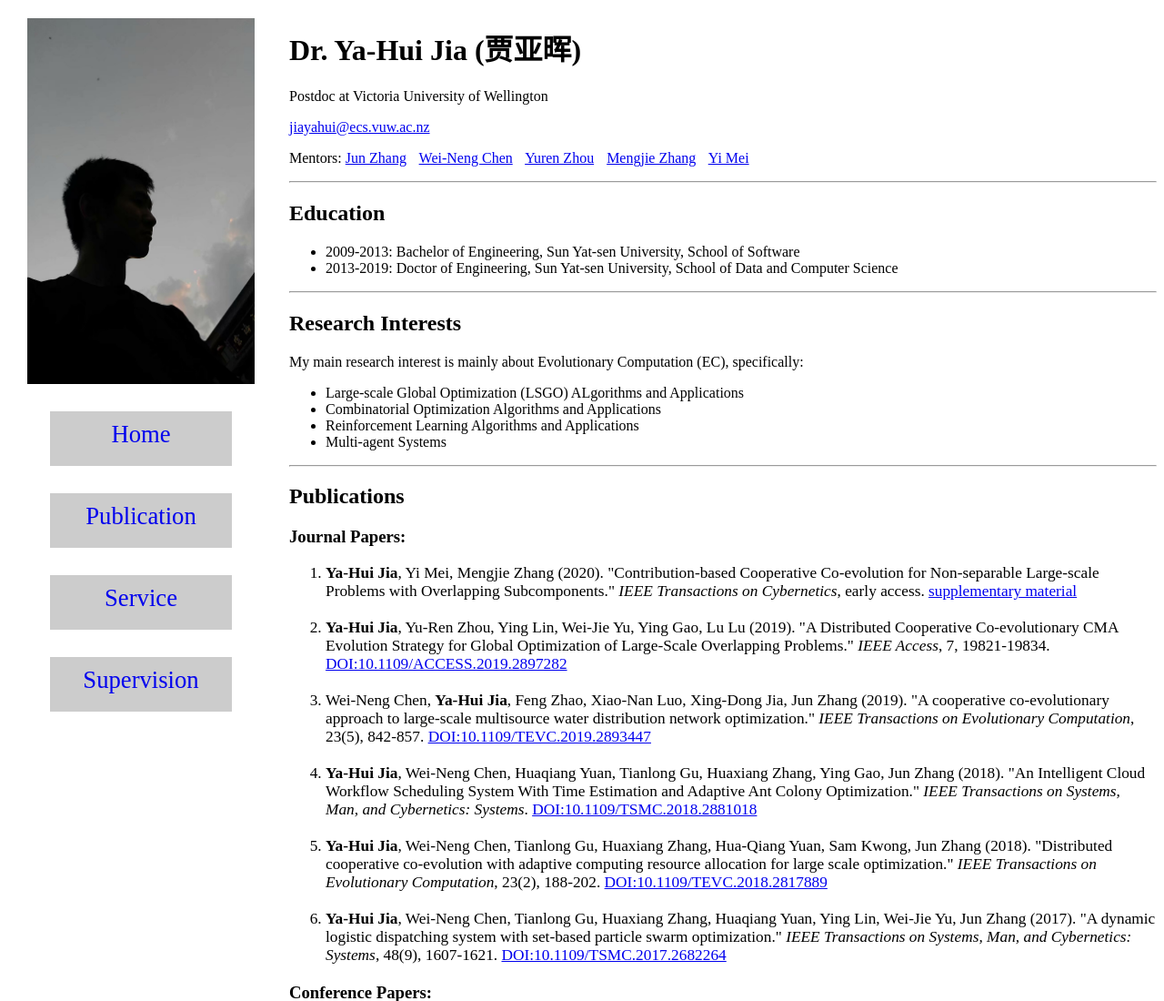
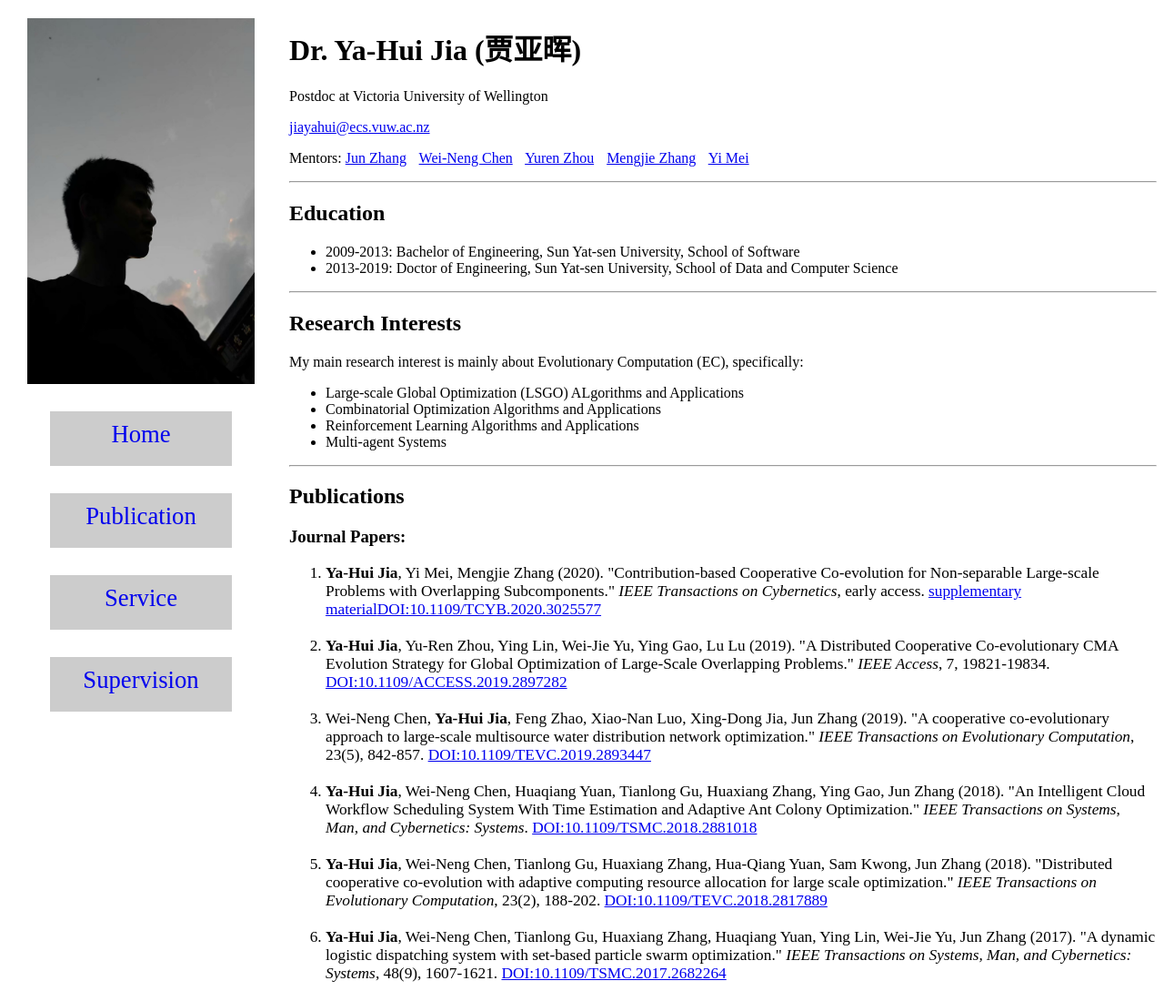
Before and after one commit to KingQino/Kingqino.github.io, a plain HTML site: page index.html in a window 1280 px wide. Shown: the top 1100 px of the page at 91% size. Drawn offline with Linux system fonts and the light colour scheme.

Commit message:
Update index.html

```diff
--- a/index.html
+++ b/index.html
@@ -56,7 +56,7 @@
 	<h2>Publications</h2>
 	<h3>Journal Papers:</h3>
 	<ol>
-		<li class="paper"><b>Ya-Hui Jia</b>, Yi Mei, Mengjie Zhang (2020). "Contribution-based Cooperative Co-evolution for Non-separable Large-scale Problems with Overlapping Subcomponents." <em>IEEE Transactions on Cybernetics</em>, early access. <a href="./paper/CYB-E-2020-03-0533.R2_supplementary material.pdf">supplementary material</a></li>
+		<li class="paper"><b>Ya-Hui Jia</b>, Yi Mei, Mengjie Zhang (2020). "Contribution-based Cooperative Co-evolution for Non-separable Large-scale Problems with Overlapping Subcomponents." <em>IEEE Transactions on Cybernetics</em>, early access. <a href="./paper/CYB-E-2020-03-0533.R2_supplementary material.pdf">supplementary material</a><a href="https://doi.org/10.1109/TCYB.2020.3025577">DOI:10.1109/TCYB.2020.3025577</a></li>
 		<li class="paper"><b>Ya-Hui Jia</b>, Yu-Ren Zhou, Ying Lin, Wei-Jie Yu, Ying Gao, Lu Lu (2019). "A Distributed Cooperative Co-evolutionary CMA Evolution Strategy for Global Optimization of Large-Scale Overlapping Problems." <em>IEEE Access</em>, 7, 19821-19834. <a href="https://doi.org/10.1109/ACCESS.2019.2897282">DOI:10.1109/ACCESS.2019.2897282</a></li>
 		<li class="paper">Wei-Neng Chen, <b>Ya-Hui Jia</b>, Feng Zhao, Xiao-Nan Luo, Xing-Dong Jia, Jun Zhang (2019). "A cooperative co-evolutionary approach to large-scale multisource water distribution network optimization." <em>IEEE Transactions on Evolutionary Computation</em>, 23(5), 842-857. <a href="https://doi.org/10.1109/TEVC.2019.2893447">DOI:10.1109/TEVC.2019.2893447</a></li>
 		<li class="paper"><b>Ya-Hui Jia</b>, Wei-Neng Chen, Huaqiang Yuan, Tianlong Gu, Huaxiang Zhang, Ying Gao, Jun Zhang (2018). "An Intelligent Cloud Workflow Scheduling System With Time Estimation and Adaptive Ant Colony Optimization." <em>IEEE Transactions on Systems, Man, and Cybernetics: Systems</em>. <a href="https://doi.org/10.1109/TSMC.2018.2881018">DOI:10.1109/TSMC.2018.2881018</a></li>
```
